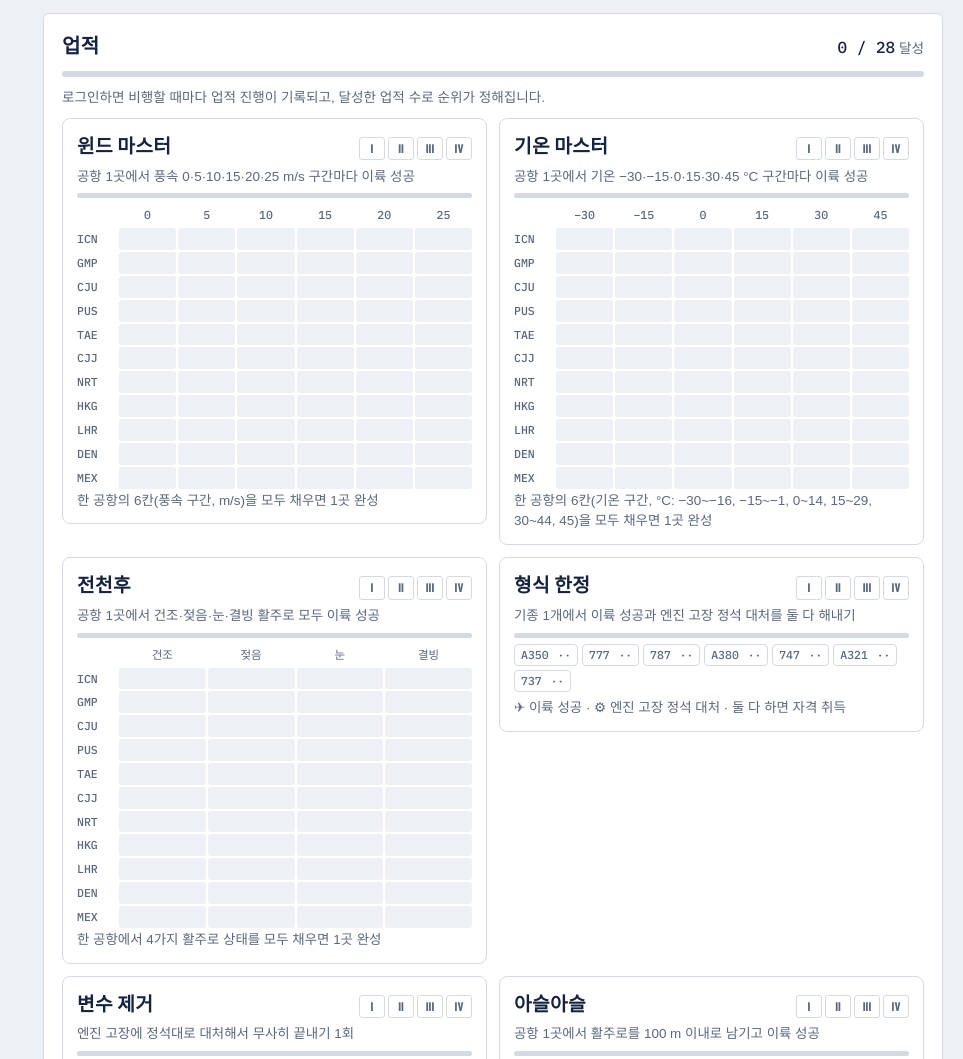
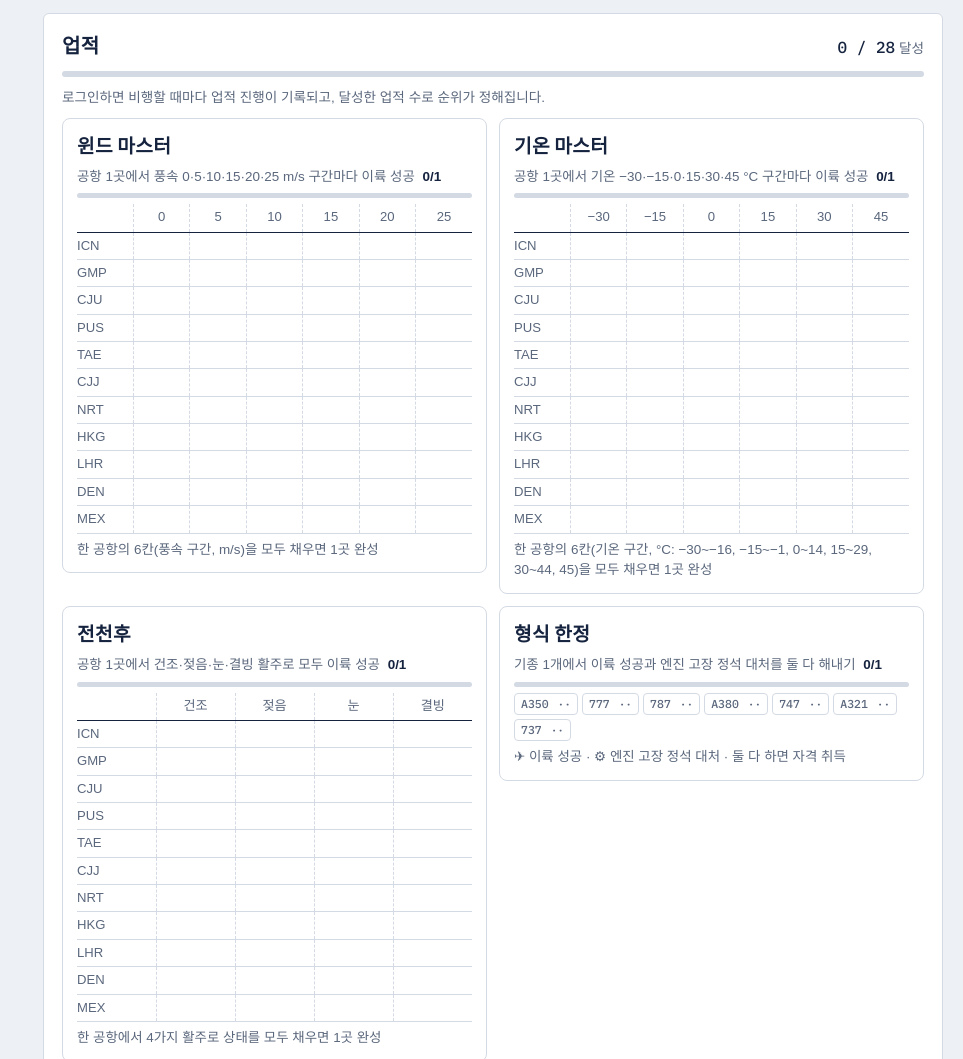
Before and after one commit to eh624/takeoff-simulator, a website with bundled scripts: page public/index.html in a window 1280 px wide. Shown: the part 1324-2383 px from the top of the page, without its empty margins (317-1280 px from the left). Built offline with nearby package versions, Linux system fonts and the light colour scheme; files whose address does not match are found by name; a web font is replaced by a local one.

Commit message:
Add files via upload

```diff
--- a/public/app.js
+++ b/public/app.js
@@ -785,15 +785,14 @@ function renderAchievements() {
   $('achNote').hidden = !!session;
   const apChips = prefix => `<div class="apgrid">${AIRPORTS.map(a => `<span class="${progress[prefix + a.code] ? 'on' : ''}" title="${esc(a.name)}">${a.code}</span>`).join('')}</div>`;
   // 공항 × 칸 표 (윈드 마스터: 풍속 구간, 전천후: 활주로 상태)
-  const grid = (prefix, cols, head, note) => `<div class="wgrid" role="table">
-      <div class="wrow head" role="row" style="--n:${cols.length}"><span></span>${head.map(h => `<span>${esc(String(h))}</span>`).join('')}</div>
-      ${AIRPORTS.map(a => {
+  const grid = (prefix, cols, head, note) => `<div class="wtable"><table>
+      <thead><tr><th scope="col"><span class="sr">공항</span></th>${head.map(h => `<th scope="col">${esc(String(h))}</th>`).join('')}</tr></thead>
+      <tbody>${AIRPORTS.map(a => {
         const has = c => progress[`${prefix}${a.code}:${c}`] > 0;
         const full = cols.every(has);
-        return `<div class="wrow" role="row" style="--n:${cols.length}"><span class="ap${full ? ' full' : ''}">${a.code}</span>${cols.map(c => `<span class="${has(c) ? 'on' : ''}">${has(c) ? '✓' : ''}</span>`).join('')}</div>`;
-      }).join('')}
-      <p class="muted">${note}</p>
-    </div>`;
+        return `<tr${full ? ' class="full"' : ''}><th scope="row" title="${esc(a.name)}">${a.code}</th>${cols.map(c => `<td>${has(c) ? '<span aria-label="성공">✔️</span>' : ''}</td>`).join('')}</tr>`;
+      }).join('')}</tbody>
+    </table><p class="muted">${note}</p></div>`;
   const tempGrid = grid('temp:', TEMP_BANDS, TEMP_BANDS.map(t => (t < 0 ? '−' + -t : t)), '한 공항의 6칸(기온 구간, °C: −30~−16, −15~−1, 0~14, 15~29, 30~44, 45)을 모두 채우면 1곳 완성');
   const rwyKeys = Object.keys(RUNWAY);
   const windGrid = grid('wind:', WIND_BANDS, WIND_BANDS, '한 공항의 6칸(풍속 구간, m/s)을 모두 채우면 1곳 완성');
@@ -807,11 +806,12 @@ function renderAchievements() {
     const tiers = ACHIEVEMENTS.filter(a => a.series === id);
     const cur = tiers[0].current(progress);
     const next = tiers.find(t => !myAch.has(t.key));
-    const pips = tiers.map(t => `<span class="pip${myAch.has(t.key) ? ' on' : ''}" title="${esc(t.name)}: ${esc(t.desc)}">${t.name.split(' ').pop()}</span>`).join('');
+    const got = tiers.filter(t => myAch.has(t.key)).pop();          // 달성한 가장 높은 단계
+    const shown = next || tiers[tiers.length - 1];
     const pct = next ? Math.min(100, Math.round((cur / next.goal) * 100)) : 100;
     return `<article class="ach${next ? '' : ' done'}">
-      <div class="atop"><h3>${esc(tiers[0].seriesName)}</h3><span class="pips">${pips}</span></div>
-      <p>${esc((next || tiers[tiers.length - 1]).desc)}</p>
+      <h3>${esc(tiers[0].seriesName)}${got ? ` <span class="tier">${got.name.split(' ').pop()}</span>` : ''}</h3>
+      <p>${esc(shown.desc)} <b class="acount">${fmt(Math.min(cur, shown.goal))}/${fmt(shown.goal)}</b></p>
       <div class="abar" aria-hidden="true"><i style="width:${pct}%"></i></div>
       ${extraFor[id] || ''}
     </article>`;
--- a/public/index.html
+++ b/public/index.html
@@ -212,28 +212,31 @@ button.wide { width: 100%; padding: 12px; font-size: .95rem; border-radius: 6px;
 .achlist { display: grid; grid-template-columns: repeat(auto-fit, minmax(280px, 1fr)); gap: 12px; align-items: start; }
 .ach { border: 1px solid var(--line); border-radius: 8px; padding: 12px 14px; display: flex; flex-direction: column; gap: 6px; min-width: 0; }
 .ach.done { border-color: var(--go); background: color-mix(in srgb, var(--go) 7%, var(--panel)); }
-.atop { display: flex; justify-content: space-between; align-items: baseline; gap: 8px; }
 .ach h3 { font-family: var(--display); font-size: 1.2rem; margin: 0; letter-spacing: .02em; }
 .astate { font-family: var(--mono); font-size: .8rem; color: var(--muted); white-space: nowrap; }
 .ach.done .astate { color: var(--go); font-weight: 600; }
-.ach p { margin: 0; font-size: .84rem; color: var(--muted); }
+.ach p { margin: 0; font-size: .84rem; color: var(--muted); word-break: keep-all; }
 .abar { height: 5px; background: var(--line); border-radius: 3px; overflow: hidden; }
 .abar i { display: block; height: 100%; background: var(--trace); }
 .ach.done .abar i { background: var(--go); }
+.ach h3 .tier { font-family: var(--display); font-weight: 700; color: var(--trace); margin-left: 2px; }
+.ach.done h3 .tier { color: var(--go); }
+.acount { color: var(--ink); font-weight: 600; white-space: nowrap; margin-left: 4px; }
+.wtable { overflow-x: auto; }
+.wtable table { width: 100%; border-collapse: collapse; table-layout: fixed; font-size: .82rem; }
+.wtable th, .wtable td { border-bottom: 1px solid var(--line); padding: 3px 2px; text-align: center; font-weight: 500; }
+.wtable thead th { color: var(--muted); border-bottom-color: var(--ink); padding-bottom: 4px; }
+.wtable tbody th { text-align: left; color: var(--muted); width: 3.2em; padding-left: 0; }
+.wtable td { height: 26px; font-size: .9rem; line-height: 1; }
+.wtable td, .wtable thead th:not(:first-child) { border-left: 1px dashed var(--line); }
+.wtable tr.full th { color: var(--go); font-weight: 700; }
+.wtable tr.full td { background: color-mix(in srgb, var(--go) 10%, transparent); }
+.wtable + .muted, .wtable .muted { margin-top: 6px; }
+.sr { position: absolute; width: 1px; height: 1px; overflow: hidden; clip: rect(0 0 0 0); white-space: nowrap; }
 .apgrid { display: flex; flex-wrap: wrap; gap: 4px; }
-.apgrid span, .wrow span { font-family: var(--mono); font-size: .72rem; }
+.apgrid span { font-family: var(--mono); font-size: .72rem; }
 .apgrid span { border: 1px solid var(--line); border-radius: 4px; padding: 1px 6px; color: var(--muted); }
 .apgrid span.on { background: var(--go); border-color: var(--go); color: #FFFFFF; }
-.wgrid { display: grid; gap: 2px; overflow-x: auto; }
-.wrow { display: grid; grid-template-columns: 40px repeat(var(--n, 6), minmax(22px, 1fr)); gap: 2px; }
-.wrow span { text-align: center; padding: 2px 0; border-radius: 3px; background: var(--bg); color: var(--go); min-height: 18px; }
-.wrow span.on { background: color-mix(in srgb, var(--go) 22%, var(--panel)); font-weight: 700; }
-.wrow.head span, .wrow span.ap { background: none; color: var(--muted); text-align: left; }
-.wrow.head span { text-align: center; }
-.pips { display: flex; gap: 3px; }
-.pip { font-family: var(--display); font-weight: 700; font-size: .78rem; min-width: 26px; text-align: center; padding: 1px 5px; border-radius: 3px; border: 1px solid var(--line); color: var(--muted); }
-.pip.on { background: var(--sign); border-color: var(--sign); color: var(--sign-ink); }
-.wrow span.ap.full { color: var(--go); font-weight: 700; }
 .compare { border-left: 3px solid var(--trace); background: color-mix(in srgb, var(--trace) 6%, var(--panel)); border-radius: 0 6px 6px 0; padding: 10px 12px; display: flex; flex-direction: column; gap: 6px; font-size: .86rem; }
 .compare p { margin: 0; }
 .ctitle { font-family: var(--display); font-weight: 700; font-size: 1rem; letter-spacing: .03em; color: var(--trace); }
--- a/worker.js
+++ b/worker.js
@@ -1,4 +1,5 @@
-
+// Cloudflare Workers로 배포할 때의 진입점
+// (Pages로 배포하면 이 파일은 쓰이지 않고 functions/ 폴더가 그대로 동작)
 import * as config from './functions/api/config.js';
 import * as start from './functions/api/flight/start.js';
 import * as finish from './functions/api/flight/finish.js';
```
